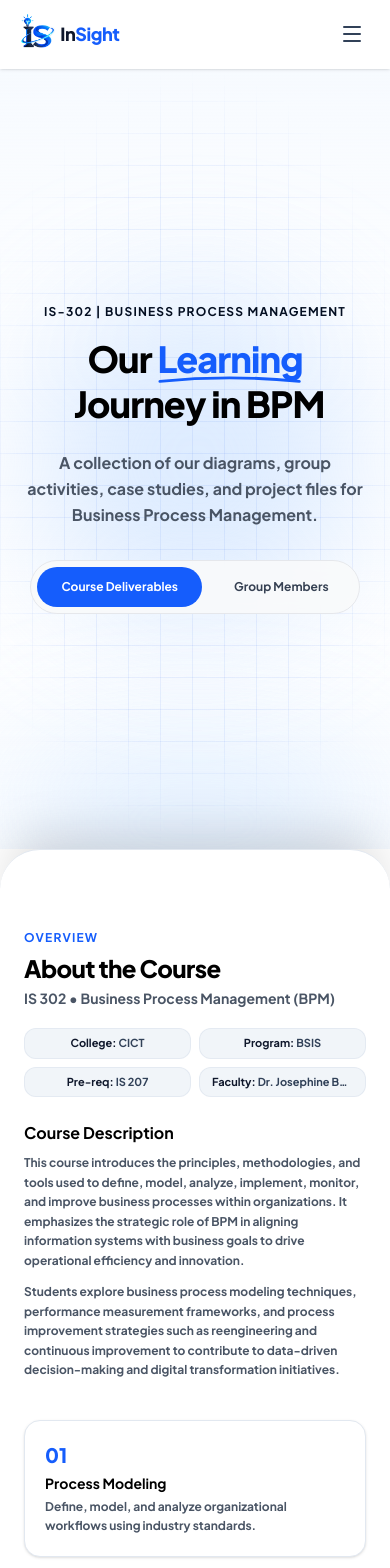
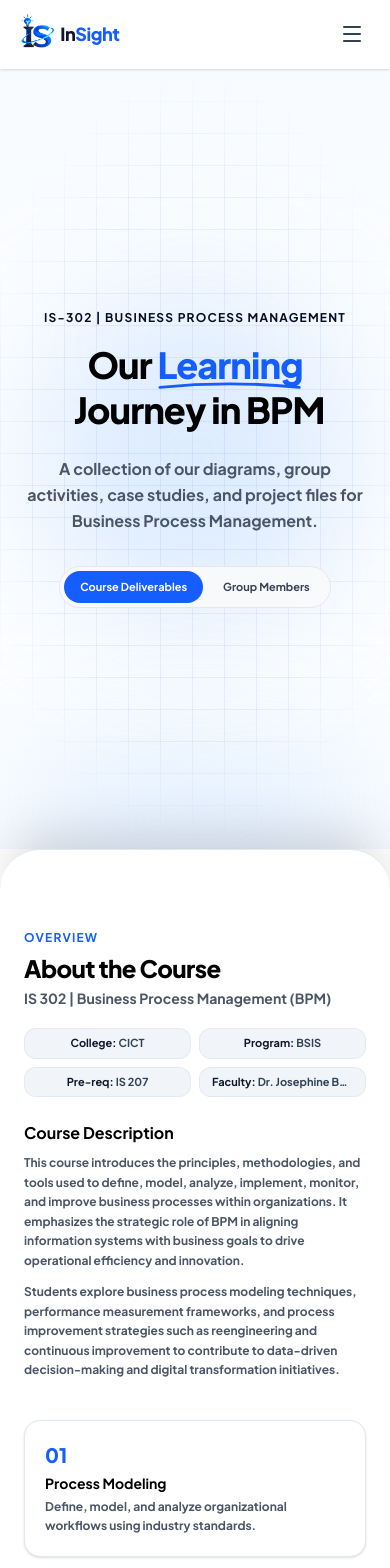
Before and after one commit to khenzxc/IS-302-Portfolio, a React (Vite) app: page / in a window 390 px wide. Shown: the top 1568 px of the page. Built offline with nearby package versions, Linux system fonts and the light colour scheme.

Commit message:
add quote

```diff
--- a/src/components/About.jsx
+++ b/src/components/About.jsx
@@ -59,7 +59,7 @@ export default function About() {
                 About the Course
               </h2>
               <p className="text-gray-600 text-sm font-semibold">
-                IS 302 • Business Process Management (BPM)
+                IS 302 | Business Process Management (BPM)
               </p>
             </motion.div>
 
--- /dev/null
+++ b/src/components/ClosingQuote.jsx
@@ -0,0 +1,23 @@
+import { motion } from "framer-motion";
+
+export default function ClosingQuote() {
+  return (
+    <motion.section
+      initial={{ opacity: 0, y: 24 }}
+      whileInView={{ opacity: 1, y: 0 }}
+      viewport={{ once: true, margin: "-80px" }}
+      transition={{ duration: 0.6, ease: "easeOut" }}
+      className="relative overflow-hidden bg-white py-20 sm:py-24"
+    >
+      <div className="mx-auto max-w-5xl px-6 text-center">
+        <blockquote className="text-2xl font-medium leading-relaxed tracking-[-0.03em] text-slate-900 sm:text-4xl lg:text-5xl">
+          “At first, dreams seem impossible, then improbable, and eventually inevitable.”
+        </blockquote>
+
+        <p className="mt-8 text-base font-medium tracking-[0.2em] text-slate-600 uppercase sm:text-lg">
+          — Marcus Aurelius
+        </p>
+      </div>
+    </motion.section>
+  );
+}
--- a/src/components/Hero.jsx
+++ b/src/components/Hero.jsx
@@ -178,16 +178,16 @@ export default function Hero() {
                     A collection of our diagrams, group activities, case studies, and project files for Business Process Management.
                 </motion.p>
 
-                <motion.div variants={itemVariants} className="inline-flex items-center p-1.5 bg-gray-50/90 backdrop-blur-sm rounded-full border border-gray-200 gap-2">
+                <motion.div variants={itemVariants} className="inline-flex items-center p-1 bg-gray-50/90 backdrop-blur-sm rounded-full border border-gray-200 gap-1 sm:p-1.5 sm:gap-2">
                     <a
                         href="#process"
-                        className="px-6 py-3 rounded-full bg-blue-600 text-white font-bold text-xs sm:text-sm hover:bg-blue-700 transition-all hover:scale-105 active:scale-95 cursor-pointer block"
+                        className="px-4 py-2 rounded-full bg-blue-600 text-white font-bold text-[11px] sm:px-6 sm:py-3 sm:text-sm hover:bg-blue-700 transition-all hover:scale-105 active:scale-95 cursor-pointer block"
                     >
                         Course Deliverables
                     </a>
                     <a
                         href="#team"
-                        className="px-6 py-3 rounded-full text-xs sm:text-sm font-bold text-gray-700 hover:text-black transition-colors hover:scale-105 active:scale-95 cursor-pointer block"
+                        className="px-4 py-2 rounded-full text-[11px] sm:px-6 sm:py-3 sm:text-sm font-bold text-gray-700 hover:text-black transition-colors hover:scale-105 active:scale-95 cursor-pointer block"
                     >
                         Group Members
                     </a>
--- a/src/components/PeerInsights.jsx
+++ b/src/components/PeerInsights.jsx
@@ -101,7 +101,7 @@ export default function PeerInsights() {
   return (
     <section
       id="insights"
-      className="relative z-10 bg-white py-20 text-slate-900 overflow-hidden font-['Plus_Jakarta_Sans',sans-serif] select-none"
+      className="relative z-10 bg-white pt-0 pb-20 text-slate-900 overflow-hidden font-['Plus_Jakarta_Sans',sans-serif] select-none"
     >
       <style jsx global>{`
         @keyframes marqueeRight {
--- a/src/data/activities.js
+++ b/src/data/activities.js
@@ -55,7 +55,7 @@ export const activities = {
 	"Activity-3": {
 		number: "03",
 		displayName: "Activity 3",
-		slug: "Activity-4",
+		slug: "Activity-3",
 		label: "Evaluate",
 		title: "Process Performance Review",
 		description: "Reviewed the proposed workflow using process measures to identify delays, risks, and opportunities for improvement.",
--- a/src/pages/HomePage.jsx
+++ b/src/pages/HomePage.jsx
@@ -4,6 +4,8 @@ import About from "../components/About.jsx";
 import FeaturedWorks from "../components/FeaturedWorks.jsx";
 import LogoMarquee from "../components/LogoMarquee.jsx";
 import PeerInsights from "../components/PeerInsights.jsx";
+import ClosingQuote from "../components/ClosingQuote.jsx";
+
 export default function HomePage() {
     return (
         <div className="bg-white text-gray-900 font-['Plus_Jakarta_Sans',-apple-system,sans-serif]">
@@ -11,8 +13,9 @@ export default function HomePage() {
             <About />
             <FeaturedWorks />
             <Team />
+            <PeerInsights />
             <LogoMarquee />
-            <PeerInsights />
+            <ClosingQuote />
         </div>
     );
 }
```
Also changed, not shown: src/pages/Project.jsx (deleted).
